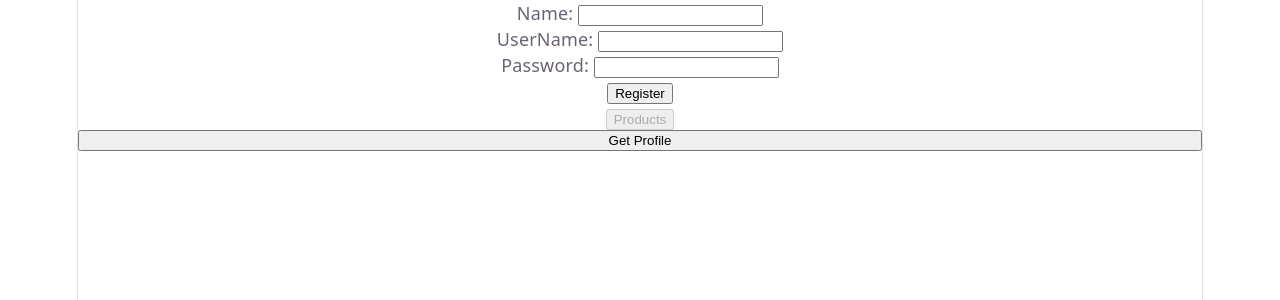
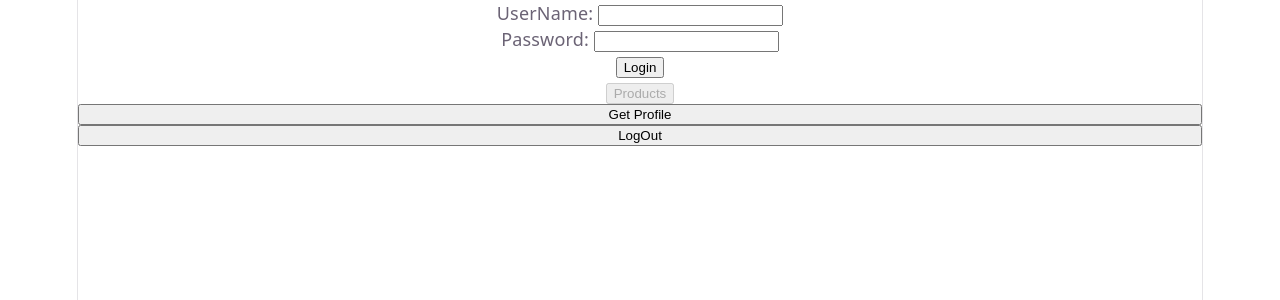
Before and after one commit to Markandeshwaragoudapatil/MERN-Project, a React (Vite) app in the folder frontend/: page / in a window 1280 px wide. Shown: the top 300 px of the page. Built offline with nearby package versions, Linux system fonts and the light colour scheme.

Commit message:
before UI

```diff
--- a/frontend/src/App.jsx
+++ b/frontend/src/App.jsx
@@ -8,7 +8,6 @@ import ProductCard from "./components/ProductCard"
 
 function App() {
   const [formData,setFormData]=useState({
-    name:"",
     username:"",
     password:""
   })
@@ -17,18 +16,18 @@ function App() {
   const[error,setError]=useState("");
   const[access,setAccess]=useState(false);
   const [products,setProducts]=useState([])
-  const[profile,setProfile]=useState([])
+  const[profile,setProfile]=useState(null)
 
   function handleChange(event){
     setFormData({...formData,[event.target.name]:event.target.value})
   }
 
-  async function handleSubmit(event){
+  async function handleLogin(event){
     event.preventDefault();
     setLoading(true)
     setError("")
     try{
-      const response=await fetch("http://localhost:3000/register",{
+      const response=await fetch("http://localhost:3000/login",{
         method:"POST",
         headers:{
           "Content-Type":"application/json"
@@ -41,7 +40,7 @@ function App() {
 
       if(!response.ok){
         setMessage(data.message)
-        setError("Registration failed");
+        setError("Login failed");
         setAccess(false);
         setProfile([])
         return
@@ -50,7 +49,6 @@ function App() {
       setMessage(data.message);
       setAccess(true)
       setFormData({
-        name:"",
         username:"",
         password:""
       })
@@ -86,7 +84,7 @@ function App() {
     }
   }
 
-  async function getProfile(event) {
+  async function handleProfile(event) {
     try{
       const response=await fetch("http://localhost:3000/profile",{
         method:"GET",
@@ -102,17 +100,27 @@ function App() {
 
   }
 
+  async function handleLogout(event){
+    try{
+      const response=await fetch("http://localhost:3000/logout",{
+        method:"DELETE",
+        credentials:"include"
+      });
+      const data=await response.json();
+      console.log("Delete response: ",data);
+      setAccess(false);
+      setProducts([])
+      setProfile(null)
+      setMessage("")
+
+    }catch(error){
+      console.log("Network error:",error);
+    }
+  }
+
   return(
     <>
-    <form onSubmit={handleSubmit}>
-
-      <label htmlFor="name">Name: </label>
-      <input
-        id='name'
-        name='name'
-        value={formData.name}
-        onChange={handleChange}
-      /><br />
+    <form onSubmit={handleLogin}>
 
       <label htmlFor="username">UserName: </label>
       <input
@@ -131,7 +139,7 @@ function App() {
       /><br/>
 
       <button type='submit' disabled={loading}>
-        {loading?"Registering..":"Register"}
+        {loading?"Logging in..":"Login"}
       </button>
 
     </form>
@@ -146,8 +154,11 @@ function App() {
       <ProductCard key={index} name={product.name} price={product.price} />
     ))}
 
-    <button onClick={getProfile}>
+    <button onClick={handleProfile}>
       Get Profile
+    </button>
+    <button onClick={handleLogout}>
+      LogOut
     </button>
     {profile && profile.name}
     </>
```
Also changed, not shown: 2 other files (tests, documents, lock files or other folders).
